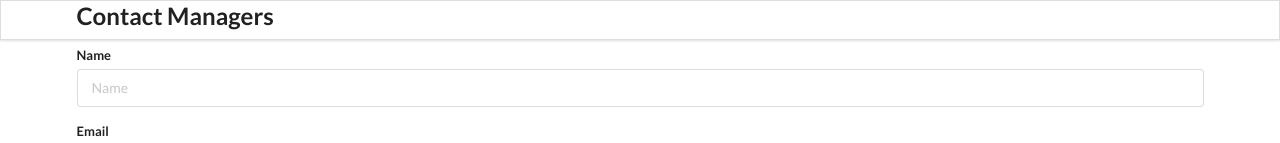
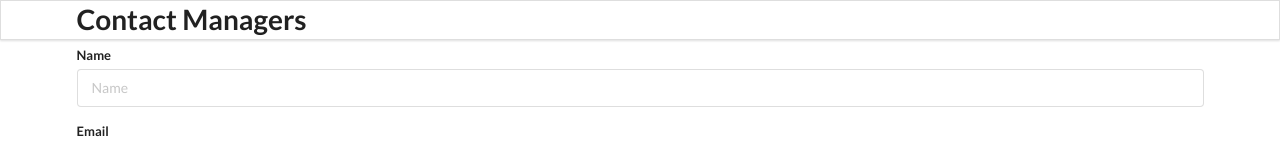
Before and after one commit to dipudan/storybook, a React (Create React App) app: page / in a window 1280 px wide. Shown: the top 143 px of the page. Built offline with nearby package versions, Linux system fonts and the light colour scheme.

Commit message:
Updated Header

```diff
--- a/src/components/Header.js
+++ b/src/components/Header.js
@@ -4,7 +4,7 @@ const Header = () => {
     return (
         <div className="ui fixed menu" id="abgc">
             <div className="ui container center">
-                <h2>Contact Managers</h2>
+                <h1>Contact Managers</h1>
             </div>
         </div>
     );
```
Also changed, not shown: 1 other file (tests, documents, lock files or other folders).
